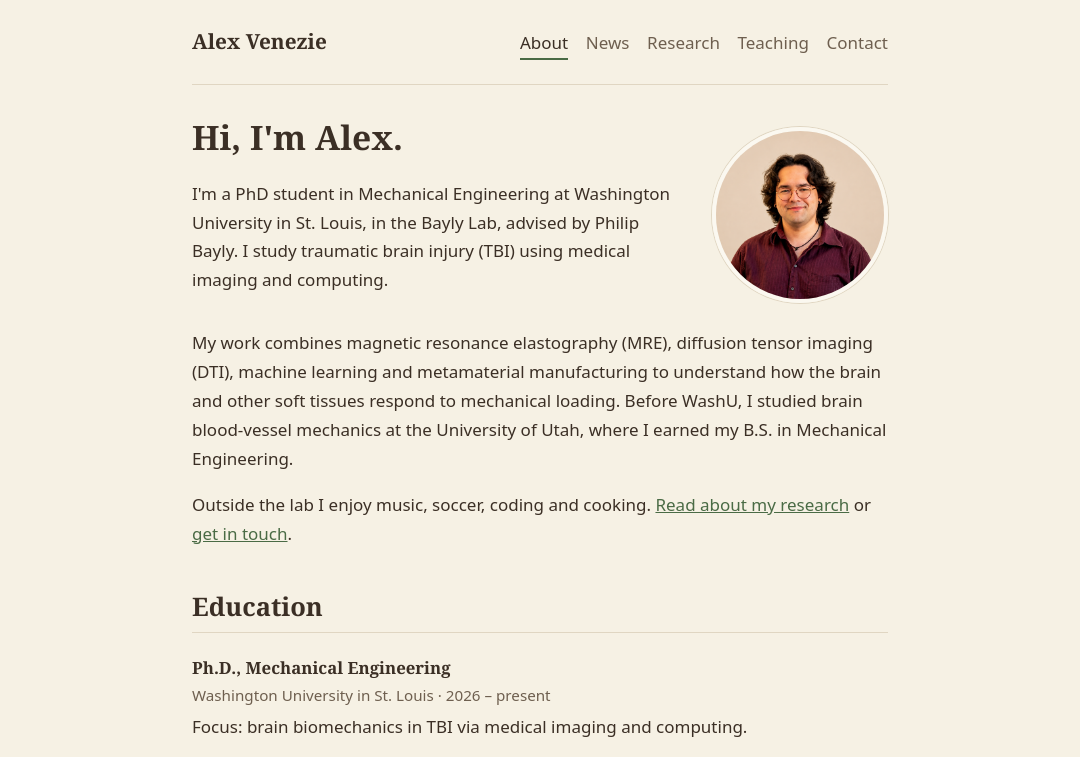
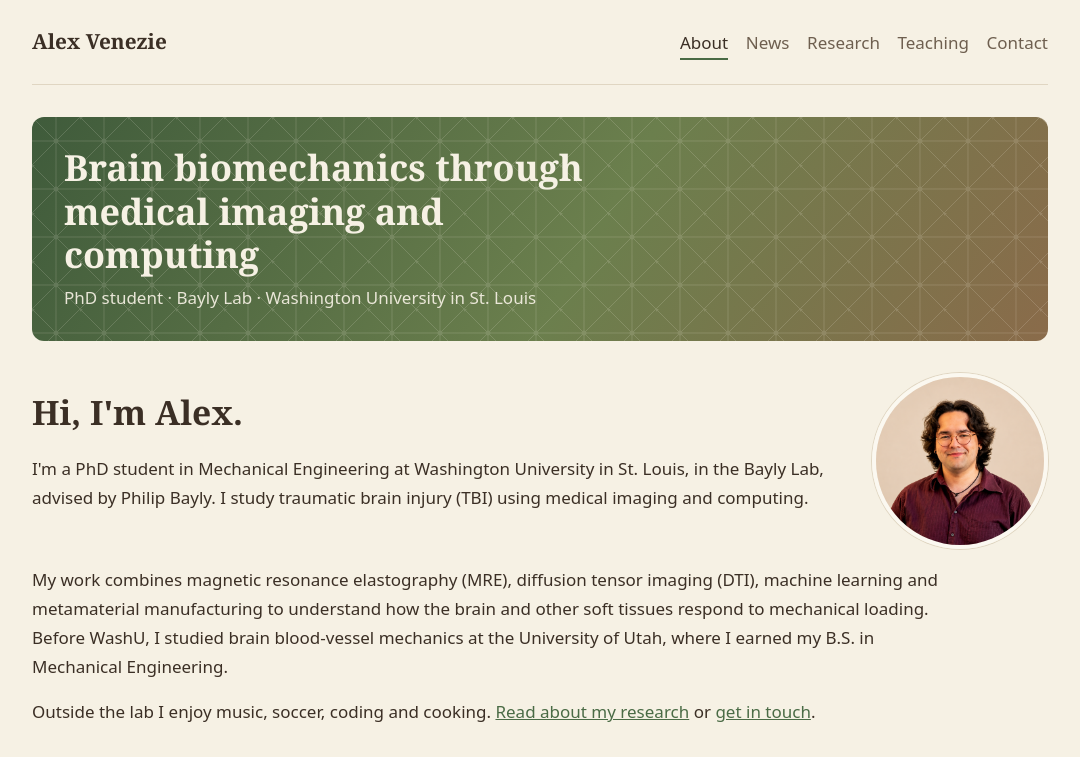
Before and after one commit to AlexVenezie/AlexVenezie.github.io, an Astro site: page / in a window 1280 px wide. Shown: the top 757 px of the page, without its empty margins (100-1180 px from the left). Built offline with nearby package versions, Linux system fonts and the light colour scheme; Astro itself is replaced by a stand-in of ours.

Commit message:
Widen layout and add home page banner
Co-Authored-By: Claude Sonnet 5.5 <noreply@anthropic.com>
Claude-Session: https://claude.ai/code/session_01VKqUfDznDxsdC3qo8fgBrF

```diff
--- /dev/null
+++ b/src/components/Banner.astro
@@ -0,0 +1,24 @@
+---
+interface Props {
+  title: string;
+  subtitle: string;
+}
+const { title, subtitle } = Astro.props;
+---
+
+<section class="banner" aria-label="Site banner">
+  <svg class="lattice" aria-hidden="true" xmlns="http://www.w3.org/2000/svg" preserveAspectRatio="xMidYMid slice">
+    <defs>
+      <pattern id="lattice" width="48" height="48" patternUnits="userSpaceOnUse">
+        <path d="M0 0 L48 48 M48 0 L0 48 M24 0 V48 M0 24 H48" fill="none" stroke="#f6f1e4" stroke-width="1" />
+        <circle cx="0" cy="0" r="2.5" fill="#f6f1e4" />
+        <circle cx="24" cy="24" r="2.5" fill="#f6f1e4" />
+      </pattern>
+    </defs>
+    <rect width="100%" height="100%" fill="url(#lattice)" />
+  </svg>
+  <div class="banner-text">
+    <p class="banner-title">{title}</p>
+    <p class="banner-sub">{subtitle}</p>
+  </div>
+</section>
--- a/src/pages/index.astro
+++ b/src/pages/index.astro
@@ -1,5 +1,6 @@
 ---
 import Layout from '../layouts/Layout.astro';
+import Banner from '../components/Banner.astro';
 import { getCollection } from 'astro:content';
 
 const latest = (await getCollection('news'))
@@ -8,6 +9,10 @@ const latest = (await getCollection('news'))
 ---
 
 <Layout title="About">
+  <Banner
+    title="Brain biomechanics through medical imaging and computing"
+    subtitle="PhD student · Bayly Lab · Washington University in St. Louis"
+  />
   <div class="hero">
     <div>
       <h1>Hi, I'm Alex.</h1>
--- a/src/styles/global.css
+++ b/src/styles/global.css
@@ -23,7 +23,7 @@
 * { box-sizing: border-box; }
 body {
   margin: 0 auto;
-  max-width: 46rem;
+  max-width: 66rem;
   padding: 0 1.25rem;
   background: var(--bg);
   color: var(--fg);
@@ -49,6 +49,29 @@ main { padding: 2rem 0 3rem; }
 h1 { font-size: 2.1rem; line-height: 1.2; margin-top: 0; }
 h2 { margin-top: 2.25rem; padding-bottom: 0.25rem; border-bottom: 1px solid var(--rule); }
 footer { padding: 1.5rem 0 3rem; border-top: 1px solid var(--rule); color: var(--muted); }
+
+/* keep long prose readable on a wide page */
+main p, main li { max-width: 58rem; }
+
+.banner {
+  position: relative;
+  overflow: hidden;
+  display: flex;
+  align-items: flex-end;
+  min-height: 14rem;
+  margin: 0 0 2rem;
+  border-radius: 12px;
+  background: linear-gradient(120deg, #3f5b3b 0%, #6b7f4d 55%, #8a6b4a 100%);
+  color: #f6f1e4;
+}
+.banner .lattice { position: absolute; inset: 0; width: 100%; height: 100%; opacity: 0.16; }
+.banner-text { position: relative; padding: 1.75rem 2rem; }
+.banner-title {
+  margin: 0;
+  max-width: 34rem;
+  font: 700 clamp(1.5rem, 3.2vw, 2.25rem)/1.2 Georgia, 'Times New Roman', serif;
+}
+.banner-sub { margin: 0.5rem 0 0; max-width: 34rem; opacity: 0.92; }
 
 .hero { display: flex; flex-wrap: wrap-reverse; gap: 1.5rem 2rem; align-items: center; }
 .hero > div { flex: 1 1 20rem; }
```
